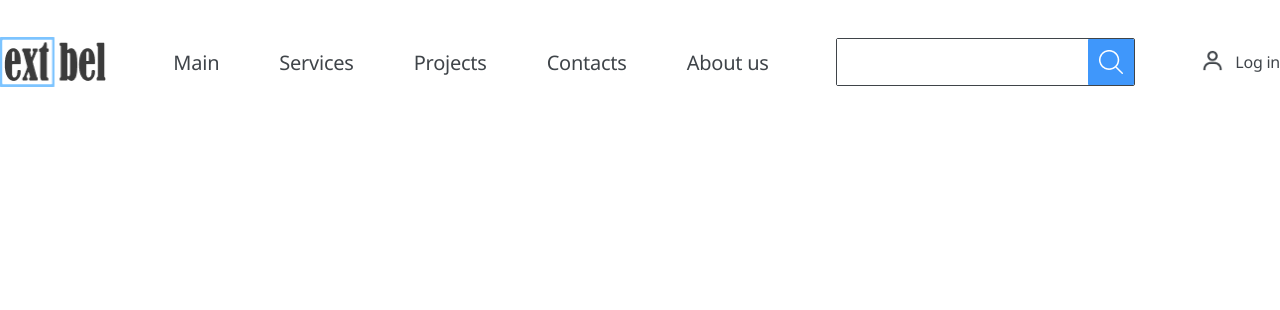
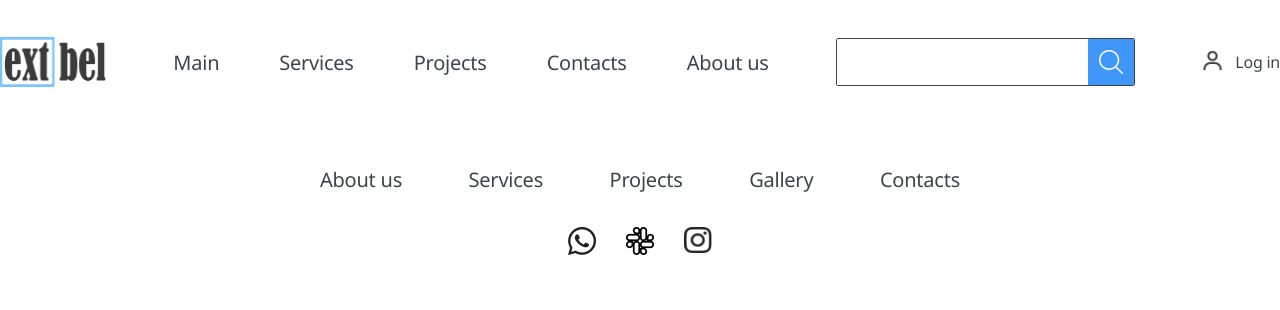
Before and after one commit to Greenkrok/ExtBel, a website built with webpack: page src/index.html in a window 1280 px wide. Built offline with nearby package versions, Linux system fonts and the light colour scheme.

Commit message:
feat: add footer and social media

```diff
--- a/src/index.html
+++ b/src/index.html
@@ -75,6 +75,36 @@
 					</div>
 				</div>
 		</header>
+		<footer>
+			<div class="container">
+				<nav class="footer__nav">
+					<ul class="menu">
+						<li class="menu__item"> <a href="https://extbel.com/about-us/">About us</a> </li>
+						<li class="menu__item"> <a href="https://extbel.com/services/">Services</a> </li>
+						<li class="menu__item"> <a href="https://extbel.com/projects/">Projects</a> </li>
+						<li class="menu__item"> <a href="https://extbel.com/gallery/">Gallery</a> </li>
+						<li class="menu__item"> <a href="https://extbel.com/contacts/">Contacts</a> </li>
+					</ul>
+				</nav>
+			</div>
+		</footer>
+		<ul class="social">
+			<li class="social__item">
+				<a class="social__item_whatsapp" href="https://api.whatsapp.com/send/?phone=+375445576059">
+					<img src="./img/footer/WhatsApp.png" alt="Call us by Whatsapp">
+				</a>
+			</li>
+			<li class="social__item">
+				<a class="social__item_slack" href="https://slack.com/intl/en-de/">
+					<img src="./img/footer/Slack.png" alt="We're on Slack">
+				</a>
+			</li>
+			<li class="social__item">
+				<a class="social__item_instagram" href="https://www.instagram.com/extbel/">
+					<img src="./img/footer/Instagram.png" alt="We're on Instagram">
+				</a>
+			</li>
+		</ul>
 		</div>
 </body>
 
--- /dev/null
+++ b/src/styles/scss/components/_footer.scss
@@ -0,0 +1,12 @@
+footer {
+  position: sticky;
+  bottom: 0;
+  background: #FFFFFF;
+  padding: 42px 0 34px;
+
+  .menu {
+    width: 50%;
+    justify-content: space-between;
+    margin: 0 auto;
+  }
+}
--- /dev/null
+++ b/src/styles/scss/components/_social.scss
@@ -0,0 +1,14 @@
+.social {
+  display: flex;
+  justify-content: center;
+  padding-bottom: 52px;
+
+  &__item {
+    width: 28px;
+    height: 28px;
+
+    &:not(:last-child) {
+      margin-right: 30px;
+    }
+  }
+}
--- a/src/styles/scss/style.scss
+++ b/src/styles/scss/style.scss
@@ -5,6 +5,8 @@
 
 @import "./components/modal";
 @import "./components/header";
+@import "./components/footer";
+@import "./components/social";
 @import "./components/burger";
 
 html {
```
